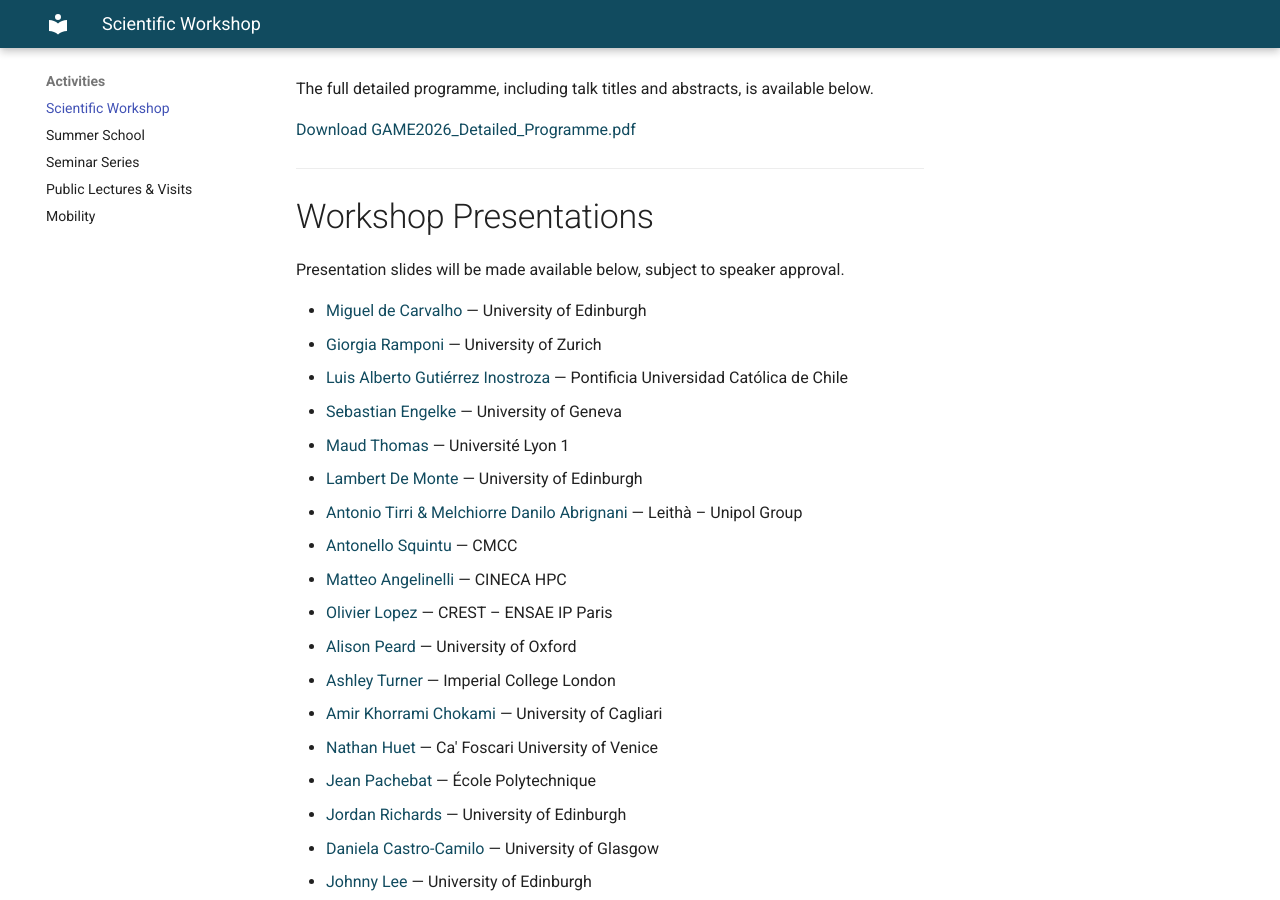
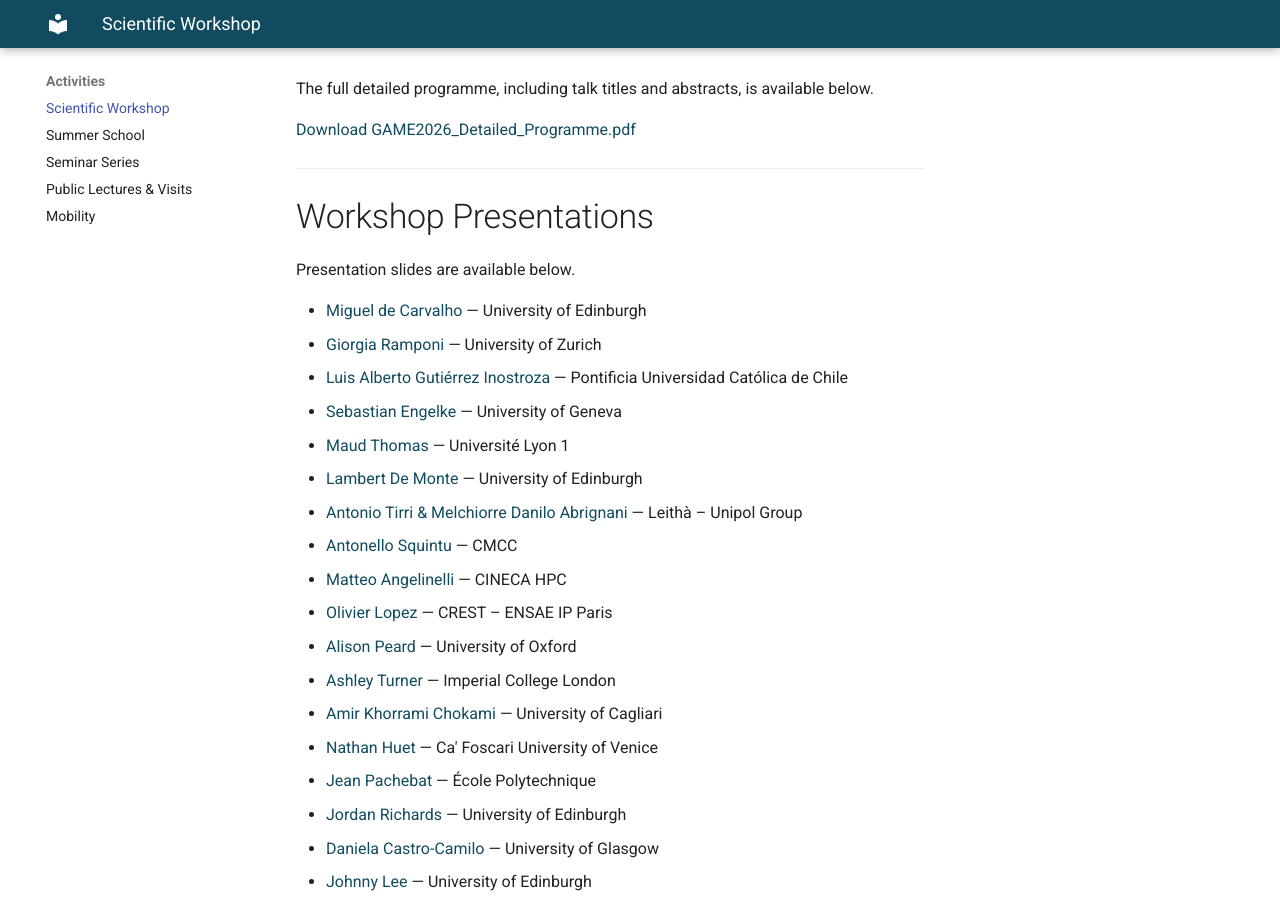
Before and after one commit to gamex-network/gamex-network.github.io, an MkDocs documentation site: the page built from docs/workshop.md, in a window 1280 px wide and 900 px high, scrolled down 2809 px. Built offline with MkDocs 1.6.1 and Material for MkDocs 9.7.7, drawn with Linux system fonts in a browser that asks for light colours.

Commit message:
Update workshop.md

```diff
--- a/docs/workshop.md
+++ b/docs/workshop.md
@@ -77,7 +77,7 @@ The full detailed programme, including talk titles and abstracts, is available b
 ---
 ## Workshop Presentations
 
-Presentation slides will be made available below, subject to speaker approval.
+Presentation slides are available below.
 
 <ul>
   <li><a href="assets/presentations/miguel-de-carvalho.pdf" target="_blank">Miguel de Carvalho</a> — University of Edinburgh</li>
```
